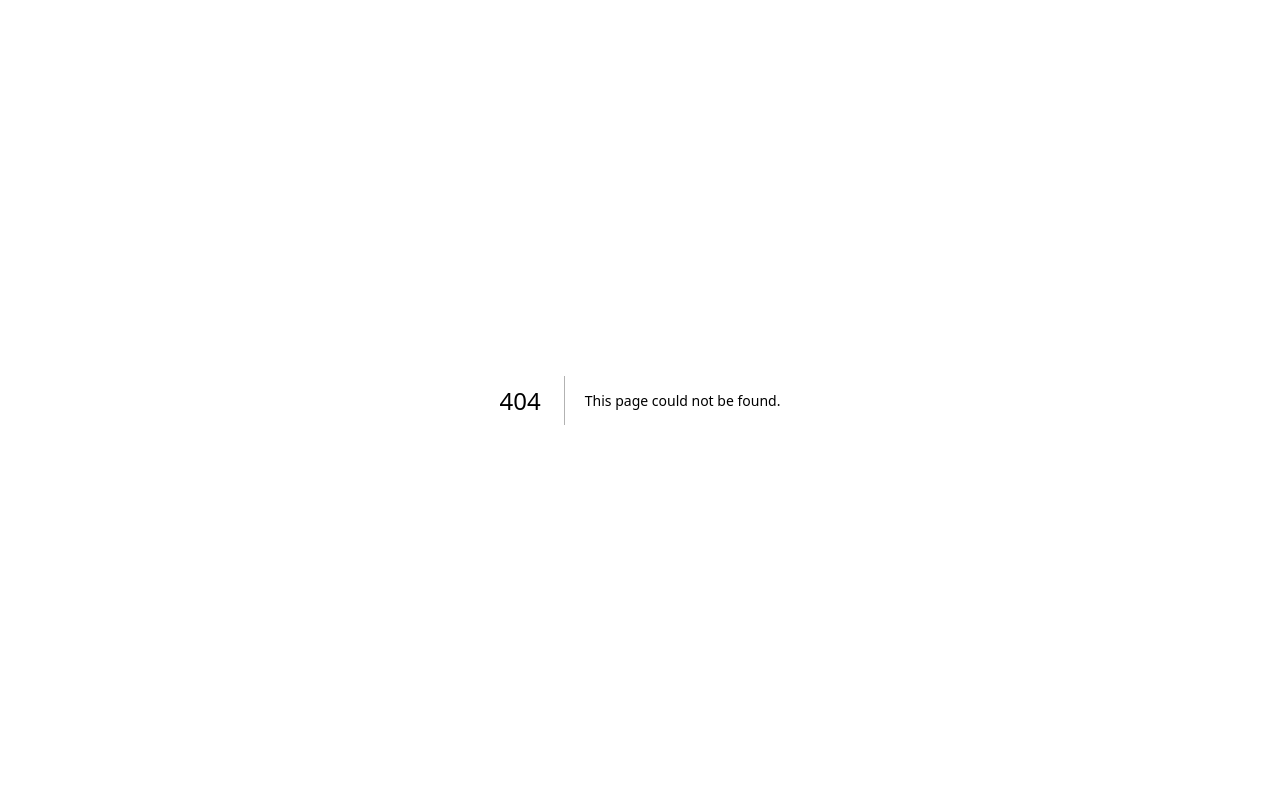
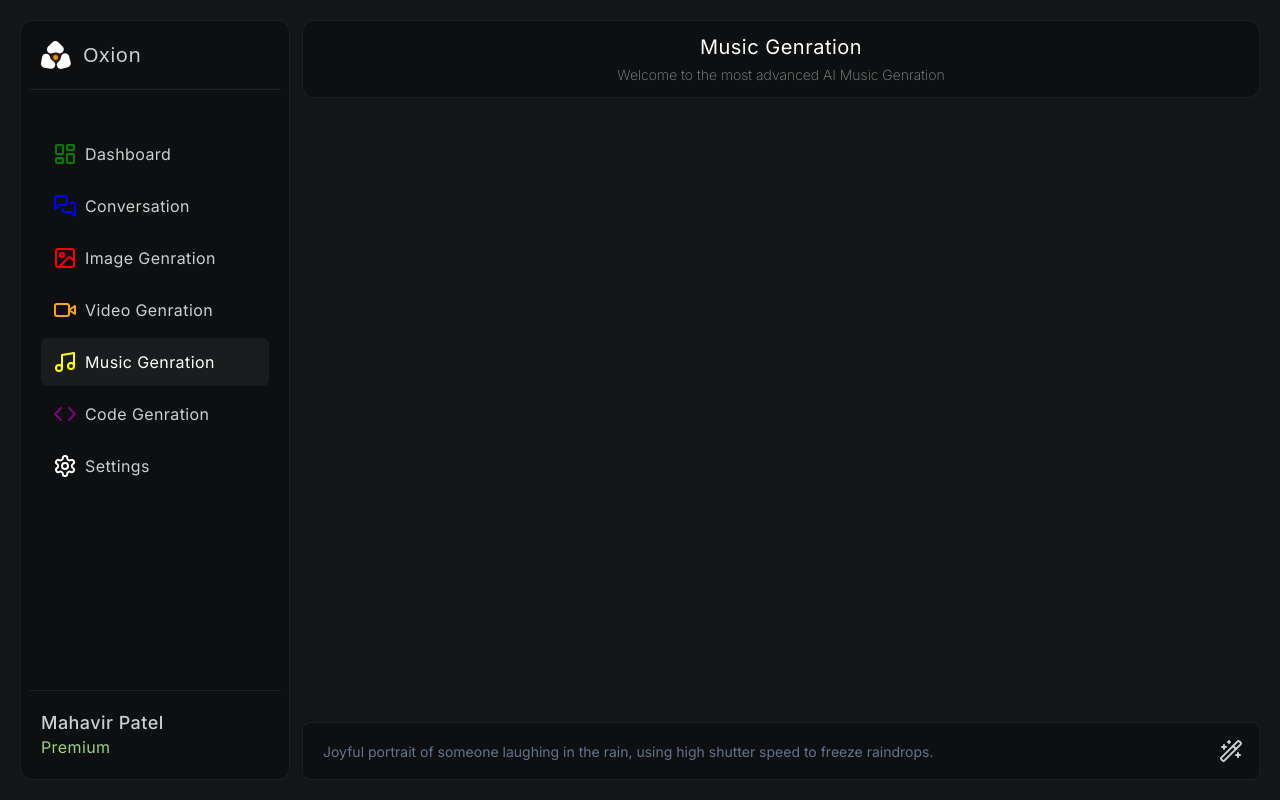
Before and after one commit to Mahavir-2003/Oxion, a Next.js app: page /music in a window 1280 px wide. Before the commit this address had no page. Built offline with nearby package versions, Linux system fonts and the light colour scheme.

Commit message:
Created Music Genration Page

```diff
--- a/app/(dashboard)/(routes)/image/page.tsx
+++ b/app/(dashboard)/(routes)/image/page.tsx
@@ -27,12 +27,12 @@ export default function ImageComponent() {
     try {
       const response = await hf.textToImage({
         inputs: prompt,
-        model: 'stablediffusionapi/juggernaut-xl-v7',
+        model: 'stabilityai/stable-diffusion-xl-base-1.0',
         parameters: {
           negative_prompt: 'painting, extra fingers, mutated hands, poorly drawn hands, poorly drawn face, deformed, ugly, blurry, bad anatomy, bad proportions, extra limbs, cloned face, skinny, glitchy, double torso, extra arms, extra hands, mangled fingers, missing lips, ugly face, distorted face, extra legs, anime, naked , nsfw'
         }
       })
-      console.log("Image received from Hugging Face API");
+      console.log("Image received from Hugging Face API",response);
 
       const blob = new Blob([response], { type: "image/jpeg" });
       if(blob.size < 1000){
@@ -85,7 +85,7 @@ export default function ImageComponent() {
         }
         {isLoading && <div className='flex flex-col gap-y-2 opacity-30'>
           <Skeleton className='w-2/3 h-4'/>
-          <Skeleton className='w-[500px] h-[500px]'/>
+          <Skeleton className='w-[300px] h-[300px] lg:w-[500px] lg:h-[500px]'/>
           </div>}
       </div>
       <div className='w-full fixed-height-content bg-card_background p-2 border-[#E8E9E911] border rounded-lg'>
--- /dev/null
+++ b/app/(dashboard)/(routes)/music/constants.ts
@@ -0,0 +1,7 @@
+import * as z from "zod"
+
+export const formSchema = z.object({
+    prompt : z.string().min(1,{
+        message : "Prompt is Required"
+    })
+})
--- /dev/null
+++ b/app/(dashboard)/(routes)/music/page.tsx
@@ -0,0 +1,176 @@
+"use client"
+import React, { useState } from 'react'
+import { useForm } from 'react-hook-form'
+import * as z from "zod"
+import { formSchema } from './constants'
+import { zodResolver } from '@hookform/resolvers/zod'
+import { Form, FormControl, FormField, FormItem } from '@/components/ui/form'
+import { Input } from '@/components/ui/input'
+import { Button } from '@/components/ui/button'
+import { Wand2Icon } from 'lucide-react'
+import { Skeleton } from '@/components/ui/skeleton';
+import axios from 'axios';
+
+interface musicProps {
+  prompt : string,
+  url : string,
+  isErrored : boolean,
+}
+
+export default function ImageComponent() {
+  const [audioList, setAudioList] = useState<musicProps[]>([]);
+  const [isLoading, setIsLoading] = useState(false);
+
+  const fetchMusic = async (prompt: string) => {
+    try {
+      console.log("Fetching music for prompt: ", prompt);
+      const response = await axios.post(
+        "https://api-inference.huggingface.co/models/facebook/musicgen-small",
+        { inputs: prompt },
+        {
+          headers: {
+            Authorization: `Bearer ${process.env.NEXT_PUBLIC_HUGGING_FACE_ACCESS_TOKEN}`,
+            "Content-Type": "application/json",
+          },
+          responseType: "blob",
+        }
+      );
+
+      console.log("Response received successfully", response);
+
+      if (response.data.size < 1000) {
+        console.log("Received blob is too small, returning error image");
+        const errorAudioData: musicProps = {
+          prompt: prompt,
+          url: "/Error.png",
+          isErrored: true,
+        };
+        return errorAudioData;
+      }
+
+      const blob = new Blob([response.data], { type: response.data.type });
+      console.log("Blob created successfully", blob);
+
+      const audioUrl = window.URL.createObjectURL(blob);
+      console.log("URL created successfully", audioUrl);
+
+      const successAudioData: musicProps = {
+        prompt: prompt,
+        url: audioUrl,
+        isErrored: false,
+      };
+
+      return successAudioData;
+
+    } catch (err) {
+      console.error("Error occurred while fetching audio", err);
+      const errorAudioData: musicProps = {
+        prompt: prompt,
+        url: "/Error.png",
+        isErrored: true,
+      };
+      return errorAudioData;
+    }
+  };
+
+  const form = useForm<z.infer<typeof formSchema>>({
+    resolver: zodResolver(formSchema),
+    defaultValues: {
+      prompt: "",
+    },
+  });
+
+  const onSubmit = async (values: z.infer<typeof formSchema>) => {
+    console.log(`Form submitted with prompt: ${values.prompt}`);
+    setIsLoading(true);
+
+    try {
+      const audioData = await fetchMusic(values.prompt);
+      setAudioList((prevAudioList) => [...prevAudioList, audioData]);
+      console.log("Audio set successfully");
+
+    } catch (err) {
+      console.error('Error occurred while setting the audio', err);
+
+    } finally {
+      setIsLoading(false);
+      form.reset();
+    }
+  };
+
+  const downloadAudio = (url: string, prompt: string) => {
+    const link = document.createElement('a');
+    link.href = url;
+    link.download = prompt;
+    document.body.appendChild(link);
+    link.click();
+    document.body.removeChild(link);
+  }
+
+
+  return (
+    <div className='flex w-full flex-col gap-y-2 justify-center items-center'>
+      <div className='scrollable-view flex-1 overflow-auto max-h-[80vh] lg:w-[80%] w-full flex flex-col gap-y-10 py-6'>
+        {
+          audioList.map((audio) => (
+            <div className='w-full bg-card_background border border-hoverCard/20 p-4 px-6 rounded-md' key={audio.url}>
+              <div className=' text-md text-[#fff] mb-2 '>{audio.prompt}</div>
+              <div className='w-full  relative rounded-md overflow-hidden'>
+                  {
+                    audio.isErrored ? <div className=' text-red'>Error while fetching the Audio ! Try again later..</div> :
+                    <div className='flex justify-between items-center gap-x-4 flex-col md:flex-row gap-y-2'>
+                    <audio controls className='w-full h-[55px] object-cover'>
+                    <source src={audio.url} type="audio/mpeg" />
+                    Your browser does not support the audio element.
+                  </audio>
+                  <Button className='h-[55px] w-full md:w-[20%] lg:w-[15%] px-10 rounded-full bg-yellow ' variant="secondary" onClick={()=>downloadAudio(audio.url,audio.prompt)}>Download</Button>
+                  </div>
+                  }
+              </div>
+            </div>
+          ))
+        }
+        {isLoading && <div className='flex flex-col gap-y-2 bg-card_background p-4 px-6 border border-hoverCard/20 rounded-md'>
+          <Skeleton className='w-1/3 h-5  mb-2 opacity-30' />
+          <div className='flex justify-between items-center gap-x-4 flex-col md:flex-row gap-y-2'>
+          <Skeleton className=' h-[55px] w-full opacity-30 rounded-full' />
+          <Skeleton className='h-[55px] w-full md:w-[20%] lg:w-[15%] opacity-30 rounded-full' />
+          </div>
+        </div>}
+      </div>
+      <div className='w-full fixed-height-content bg-card_background p-2 border-[#E8E9E911] border rounded-lg'>
+        <Form {...form}>
+          <form
+            onSubmit={form.handleSubmit(onSubmit)}
+            className='flex w-full  justify-between items-center'
+          >
+            <FormField
+              disabled={isLoading}
+              name='prompt'
+              render={({ field }) => (
+                <FormItem className='flex-1 '>
+                  <FormControl className='p-0 pl-3 m-0'>
+                    <Input
+                      autoFocus
+                      autoComplete='off'
+                      placeholder='Joyful portrait of someone laughing in the rain, using high shutter speed to freeze raindrops.'
+                      {...field}
+                      className=' rounded-sm outline-0 bg-[#ffffff00] border-0 focus-visible:ring-0 focus-visible:border-0 focus-visible:ring-offset-0'
+                    />
+                  </FormControl>
+                </FormItem>
+              )}
+            />
+            <Button
+              variant="ghost"
+              size="icon"
+              disabled={isLoading}
+            >
+              <Wand2Icon />
+            </Button>
+          </form>
+        </Form>
+      </div>
+    </div>
+  );
+}
--- a/app/globals.css
+++ b/app/globals.css
@@ -28,6 +28,12 @@ body{
   background-color: #ffffff44;
   cursor: pointer;
 }
+
+
+audio::-webkit-media-controls-panel{
+  background-color: #ffd1471f;
+}
+
 
 @layer base {
   :root {
```
